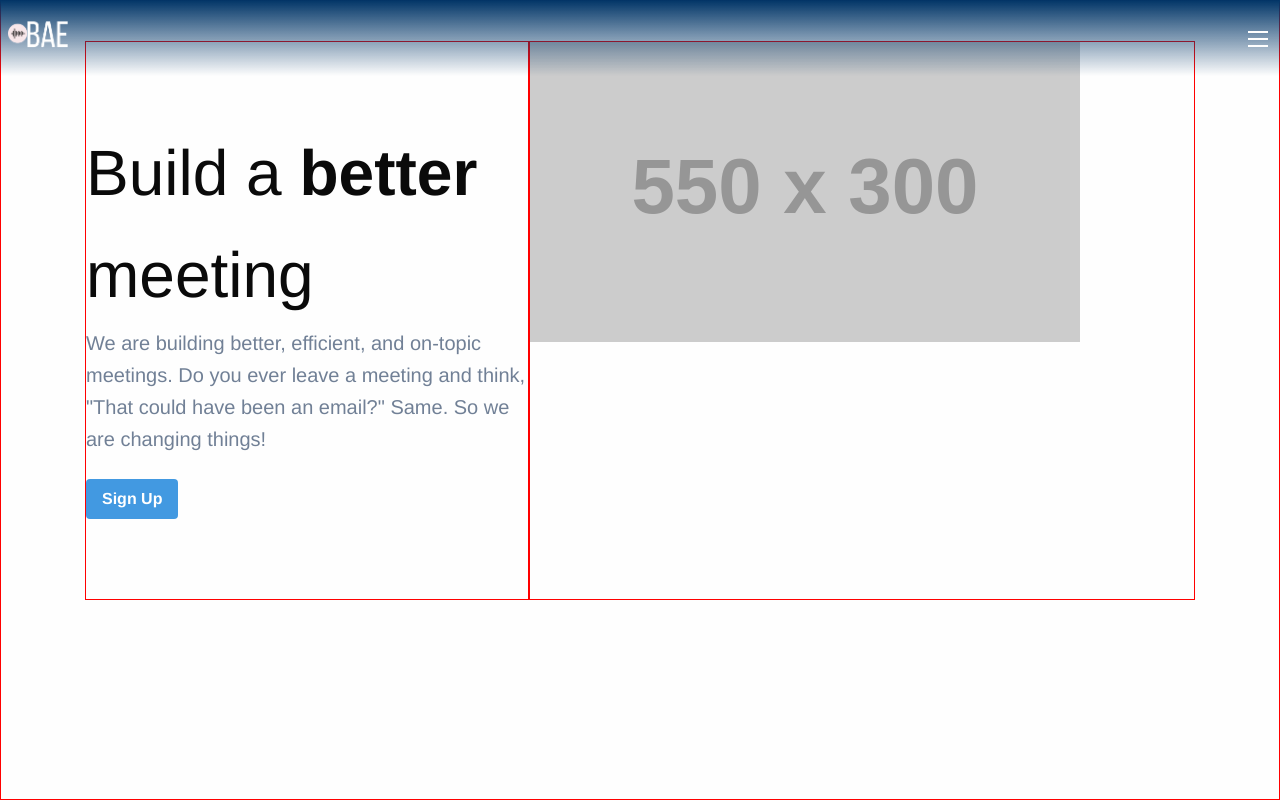
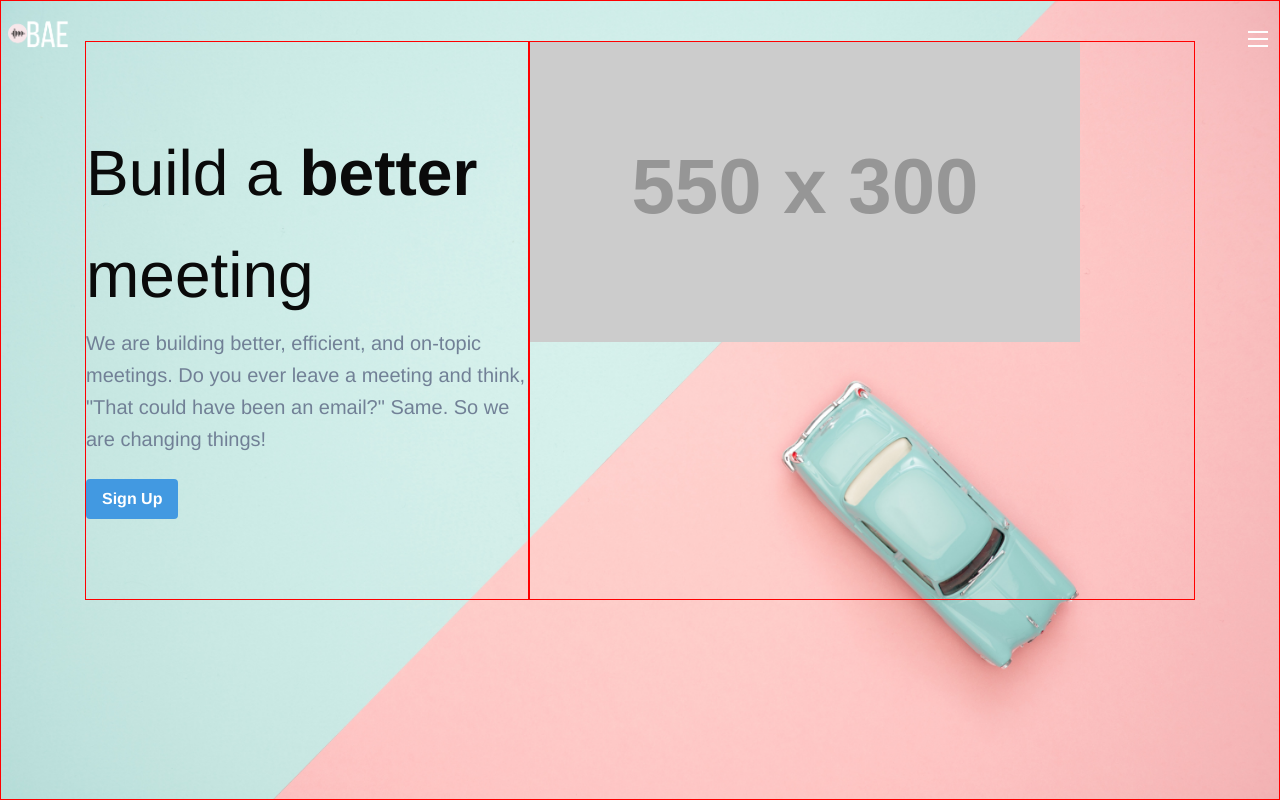
Before and after one commit to Could-this-have-been-an-email/bae.meet.ai, a React (Create React App) app in the folder client/: page / in a window 1280 px wide. Shown: the top 800 px of the page. Built offline with nearby package versions, Linux system fonts and the light colour scheme.

Commit message:
test images

```diff
--- a/client/package.json
+++ b/client/package.json
@@ -11,7 +11,8 @@
     "react": "^16.12.0",
     "react-dom": "^16.12.0",
     "react-router-dom": "^5.1.2",
-    "react-scripts": "3.4.0"
+    "react-scripts": "3.4.0",
+    "watson-speech": "^0.37.2"
   },
   "scripts": {
     "start": "react-scripts start",
--- a/client/src/pages/Landing/index.js
+++ b/client/src/pages/Landing/index.js
@@ -6,7 +6,11 @@ import MeetingHeader from '../../components/meetingheader';
 
 function Landing() {
   return (
-    <div>
+    <body>
+    <div class="backgroung-wrap">
+        <img id="video-bg-elem" src="../bg_img.jpg"></img>
+    </div>
+    <div class="content">
       <MeetingHeader></MeetingHeader>
       <section className="b py-10 px-4 h-screen">
         <div className="md:flex px-12 mx-5">
@@ -32,6 +36,7 @@ function Landing() {
       <div className="h-screen b"></div>
       {/* <MeetingFooter></MeetingFooter> */}
     </div>
+  </body>
   );
 }
 
--- a/client/src/pages/Landing/style.css
+++ b/client/src/pages/Landing/style.css
@@ -5,3 +5,27 @@
 .vh {
   min-height: calc('100vh - 150px');
 }
+.background-wrap{
+  position: fixed;
+  z-index: -1000;
+  width: 100%;
+  height: 100%;
+  overflow: hidden;
+  top: 0;
+  left: 0;
+}
+#video-bg-elem{
+  position: fixed;
+  top: 0;
+  left: 0;
+  min-height: 100%;
+  min-width: 100%;
+}
+.content{
+  position: absolute;
+  width: 100%;
+  min-height: 100%;
+  min-width: 100%;
+  z-index: 1000;
+  background-color: rgba(white);
+}
--- a/client/src/styles/meeting.css
+++ b/client/src/styles/meeting.css
@@ -1,7 +1,7 @@
 
 
 .mobile-nav-bar {
-    background: linear-gradient(to top, #ffffff00 0%, #013567 100%);
+    background: linear-gradient(to top, #ffffff00 0%, rgba(131, 121, 244, 0) 100%);
     overflow: hidden;
     position: fixed;
     width: 100%;
```
Also changed, not shown: client/public/bg_img.jpg (added), 1 other file (tests, documents, lock files or other folders).
